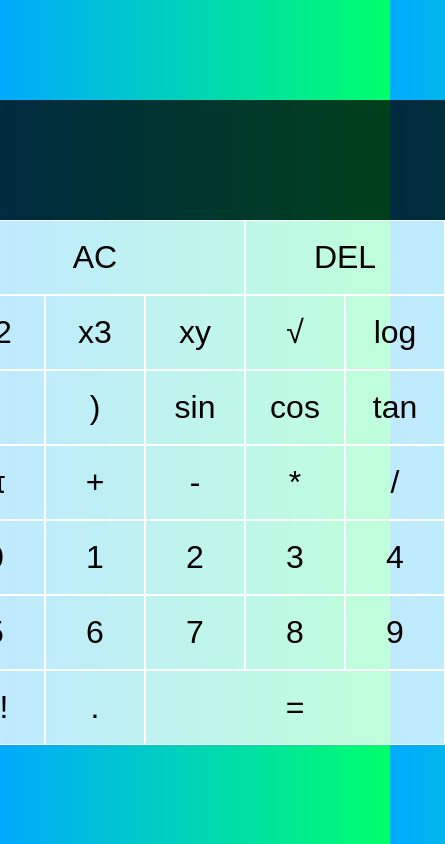
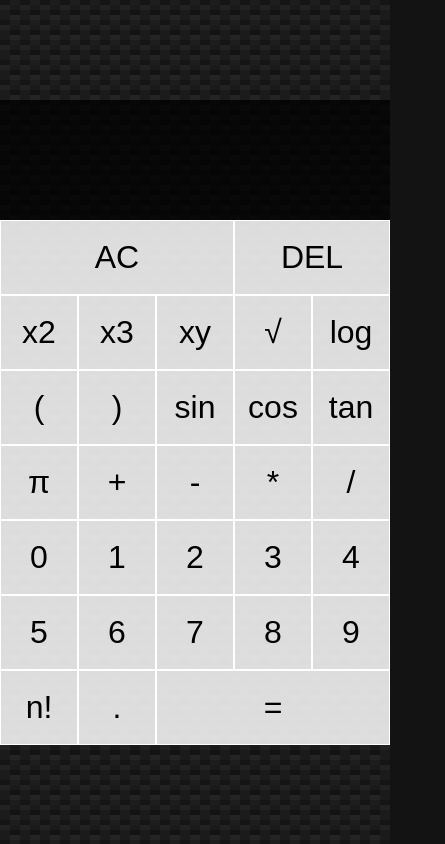
Before and after one commit to serialphotog/439-project, a website: page index.html in a window 390 px wide. Shown: the whole page, 445 px wide, since content can reach past the window. Drawn offline with Linux system fonts and the light colour scheme.

Commit message:
Better responsiveness

```diff
--- a/index.html
+++ b/index.html
@@ -9,6 +9,7 @@
     <script src="scripts/calc.js"></script>
 </head>
 <body>
+    <div id="container">
         <div class="calculator-grid">
             <div class="output" id="output">
             </div>
@@ -52,5 +53,6 @@
             <button class="span-three" id="btn_equ">=</button>
 
         </div>
+    </div>
 </body>
 </html>
--- a/src/sass/app.scss
+++ b/src/sass/app.scss
@@ -3,6 +3,7 @@
 
 // Configuration
 @import 'modules/color';
+@import 'modules/respond';
 @import 'modules/type';
 
 @import 'modules/base';
--- a/src/sass/modules/_base.scss
+++ b/src/sass/modules/_base.scss
@@ -6,7 +6,19 @@
 body{
     padding:0;
     margin:0;
-    background: $color_page_background;
+    background: linear-gradient(27deg, #151515 5px, transparent 5px) 0 5px,
+        linear-gradient(207deg, #151515 5px, transparent 5px) 10px 0px,
+        linear-gradient(27deg, #222 5px, transparent 5px) 0px 10px,
+        linear-gradient(207deg, #222 5px, transparent 5px) 10px 5px,
+        linear-gradient(90deg, #1b1b1b 10px, transparent 10px),
+        linear-gradient(#1d1d1d 25%, #1a1a1a 25%, #1a1a1a 50%, transparent 50%, transparent 75%, #242424 75%, #242424);
+    background-color: #131313;
+    background-size: 20px 20px;
+}
+
+#container {
+    max-width: 540px;
+    margin: 0 auto;
 }
 
 .output{
@@ -28,6 +40,18 @@ body{
     min-height: 100vh;
     grid-template-columns:repeat(5, 100px);
     grid-template-rows:minmax(120px,auto) repeat(7, 75px);
+
+    @include max_width (540px) {
+        grid-template-columns:repeat(5, 0.8fr);
+    }
+
+    @include max_width (330px) {
+        grid-template-columns:repeat(5, 0.5fr);
+    }
+
+    @include max_width (300px) {
+        grid-template-columns:repeat(5, 0.3fr);
+    }
 }
 
 .calculator-grid > button{
--- a/src/sass/modules/_color.scss
+++ b/src/sass/modules/_color.scss
@@ -2,5 +2,5 @@ $color_page_background: linear-gradient(to right, #00AAFF, #00FF6C);
 $color_calculator_output_background: rgba(0,0,0,.75);
 $color_calculator_output_text: #fff;
 $color_calculator_button_border: #fff;
-$color_calculator_button_background: rgba(255,255, 255,.75);
+$color_calculator_button_background: rgba(255,255, 255,.85);
 $color_calculator_button_hover_background: rgba(255,255,255,.9);
--- /dev/null
+++ b/src/sass/modules/_respond.scss
@@ -0,0 +1,5 @@
+@mixin max_width($max) {
+    @media only screen and (max-width: $max) {
+        @content;
+    }
+}
```
Also changed, not shown: styles/app.css. Lines whose indentation alone changed are shown as unchanged.
